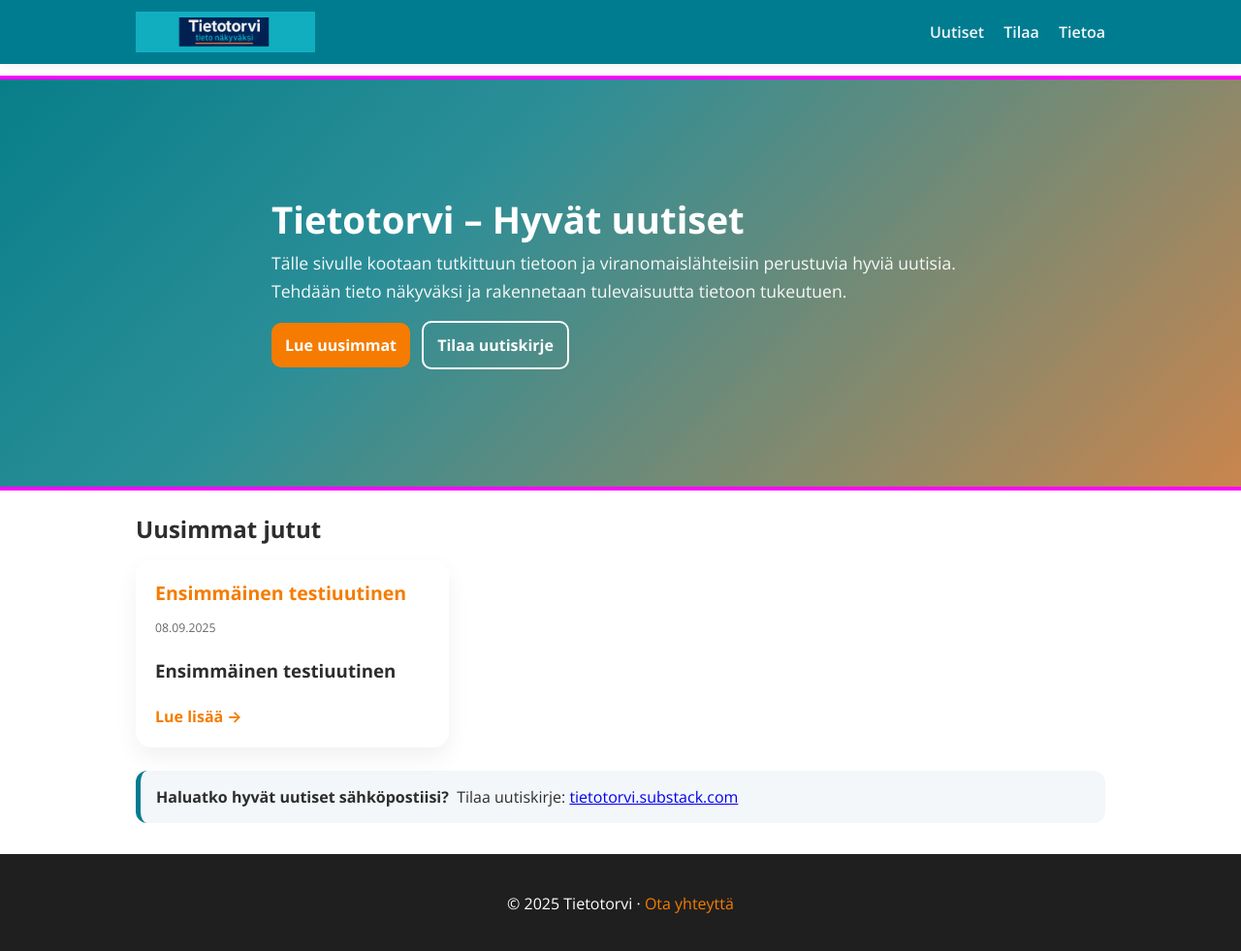
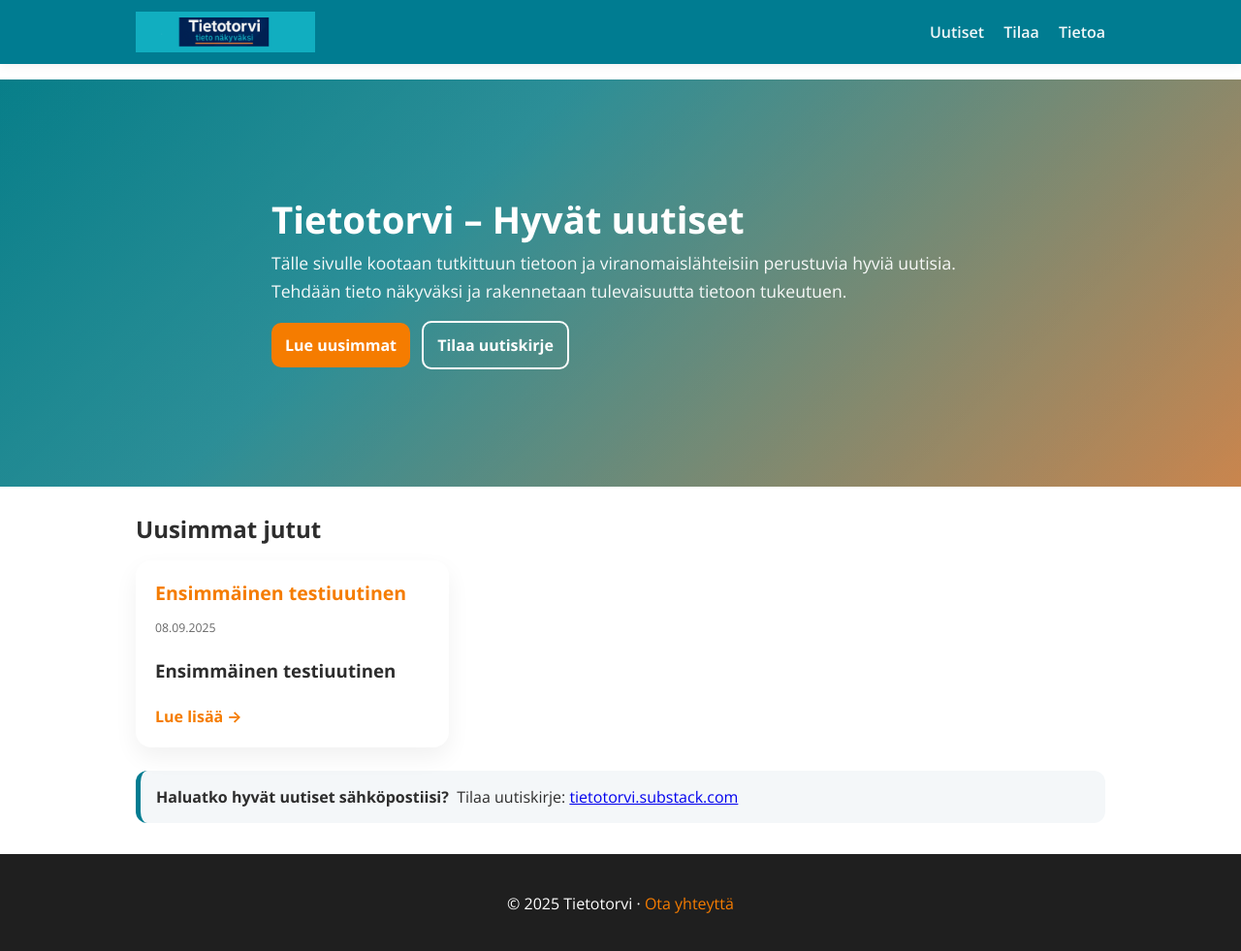
Before and after one commit to JarkkoKV/tietotorvi-site, a Jekyll site: the page built from index.md, in a window 1280 px wide and 984 px high. Shown: the top 981 px of the window at 97% size. Built offline with Jekyll 4.4.1, drawn with Linux system fonts in a browser that asks for light colours.

Commit message:
chore: poista debug-outline hero--with-illustration

```diff
--- a/assets/style.css
+++ b/assets/style.css
@@ -128,7 +128,6 @@ html,body{
   background-repeat: no-repeat, no-repeat, no-repeat;
   background-position: center center, center center, right 3% bottom;
   background-size: cover, cover, min(42vw, 520px) auto; /* torven koko */
-  outline: 4px solid magenta;
 }
 
 /* Mobiilissa torvi pois, pelkkä gradientti + voimakkaampi overlay */
```
